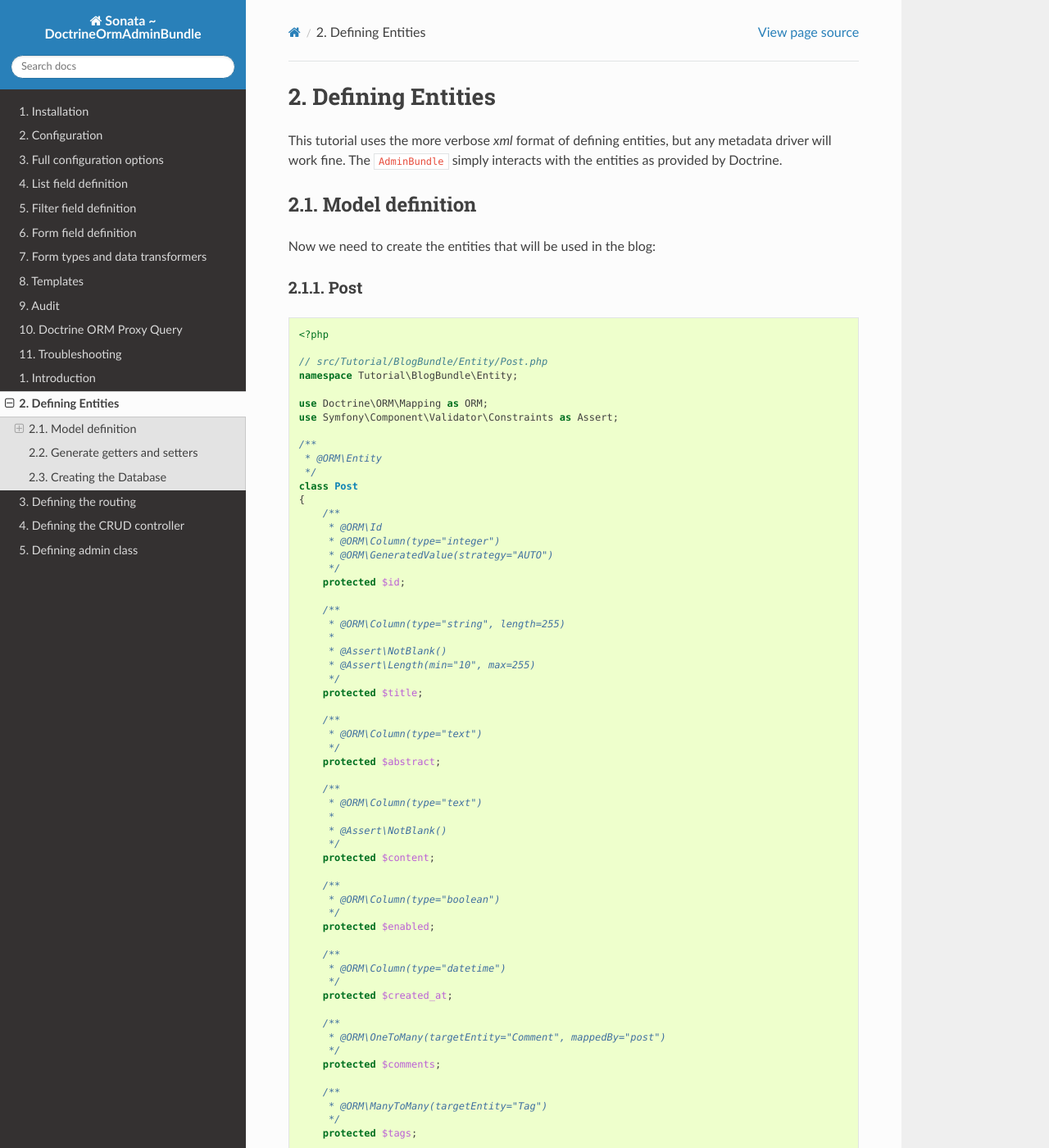
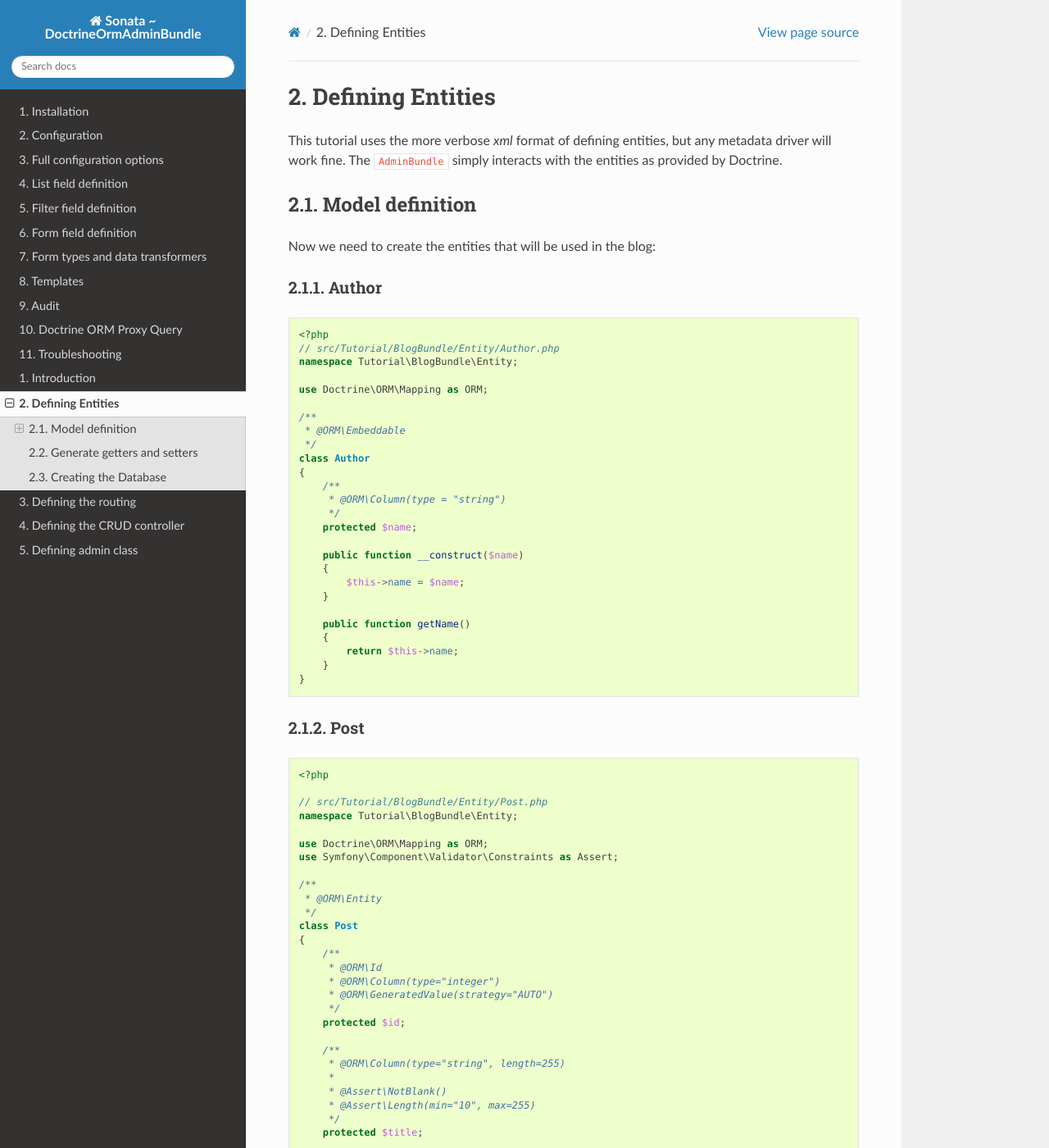
Before and after one commit to sonata-project/SonataDoctrineORMAdminBundle, a Sphinx documentation site: the page built from Resources/doc/tutorial/creating_your_first_admin_class/defining_entities.rst, in a window 1280 px wide and 1400 px high. Shown: the whole window at 82% size. Built offline with Sphinx 7.4.7 and the Read the Docs theme 2.0.0, drawn with Linux system fonts in a browser that asks for light colours; some of the changed text lies outside the part shown.

Commit message:
Support embedded object for mapping

```diff
--- a/Resources/doc/reference/list_field_definition.rst
+++ b/Resources/doc/reference/list_field_definition.rst
@@ -131,7 +131,7 @@ Advance Usage
 Displaying sub entity properties
 ^^^^^^^^^^^^^^^^^^^^^^^^^^^^^^^^
 
-If you need to display only one field from a sub entity in a dedicated column, you can simply use the dot-separated notation:
+If you need to display only one field from a sub entity or embedded object in a dedicated column, you can simply use the dot-separated notation:
 
 .. note::
     This only makes sense when the prefix path is made of entities, not collections.
--- a/Resources/doc/tutorial/creating_your_first_admin_class/defining_admin_class.rst
+++ b/Resources/doc/tutorial/creating_your_first_admin_class/defining_admin_class.rst
@@ -44,6 +44,7 @@ First, you need to create an `Admin/PostAdmin.php` file:
             $showMapper
                 ->add('enabled')
                 ->add('title')
+                ->add('author.name')
                 ->add('abstract')
                 ->add('content')
                 ->add('tags')
@@ -85,6 +86,7 @@ First, you need to create an `Admin/PostAdmin.php` file:
         {
             $listMapper
                 ->addIdentifier('title')
+                ->add('author.name')
                 ->add('enabled')
                 ->add('abstract')
                 ->add('content')
--- a/Resources/doc/tutorial/creating_your_first_admin_class/defining_entities.rst
+++ b/Resources/doc/tutorial/creating_your_first_admin_class/defining_entities.rst
@@ -15,6 +15,38 @@ Model definition
 ----------------
 
 Now we need to create the entities that will be used in the blog:
+
+Author
+~~~~~~
+
+.. code-block:: php
+
+    <?php
+    // src/Tutorial/BlogBundle/Entity/Author.php
+    namespace Tutorial\BlogBundle\Entity;
+
+    use Doctrine\ORM\Mapping as ORM;
+
+    /**
+     * @ORM\Embeddable
+     */
+    class Author
+    {
+        /**
+         * @ORM\Column(type = "string")
+         */
+        protected $name;
+
+        public function __construct($name)
+        {
+            $this->name = $name;
+        }
+
+        public function getName()
+        {
+            return $this->name;
+        }
+    }
 
 Post
 ~~~~
@@ -81,16 +113,27 @@ Post
          */
         protected $tags;
 
+        /**
+         * @ORM\Embedded(class="Author")
+         */
+        protected $author;
+
         public function __construct()
         {
             $this->tags     = new \Doctrine\Common\Collections\ArrayCollection();
             $this->comments = new \Doctrine\Common\Collections\ArrayCollection();
             $this->created_at = new \DateTime("now");
+            $this->author = new Author('admin');
         }
 
         public function __toString()
         {
             return $this->getTitle();
+        }
+
+        public function getAuthor()
+        {
+            return $this->author;
         }
     }
 
```
Also changed, not shown: 2 other files.
